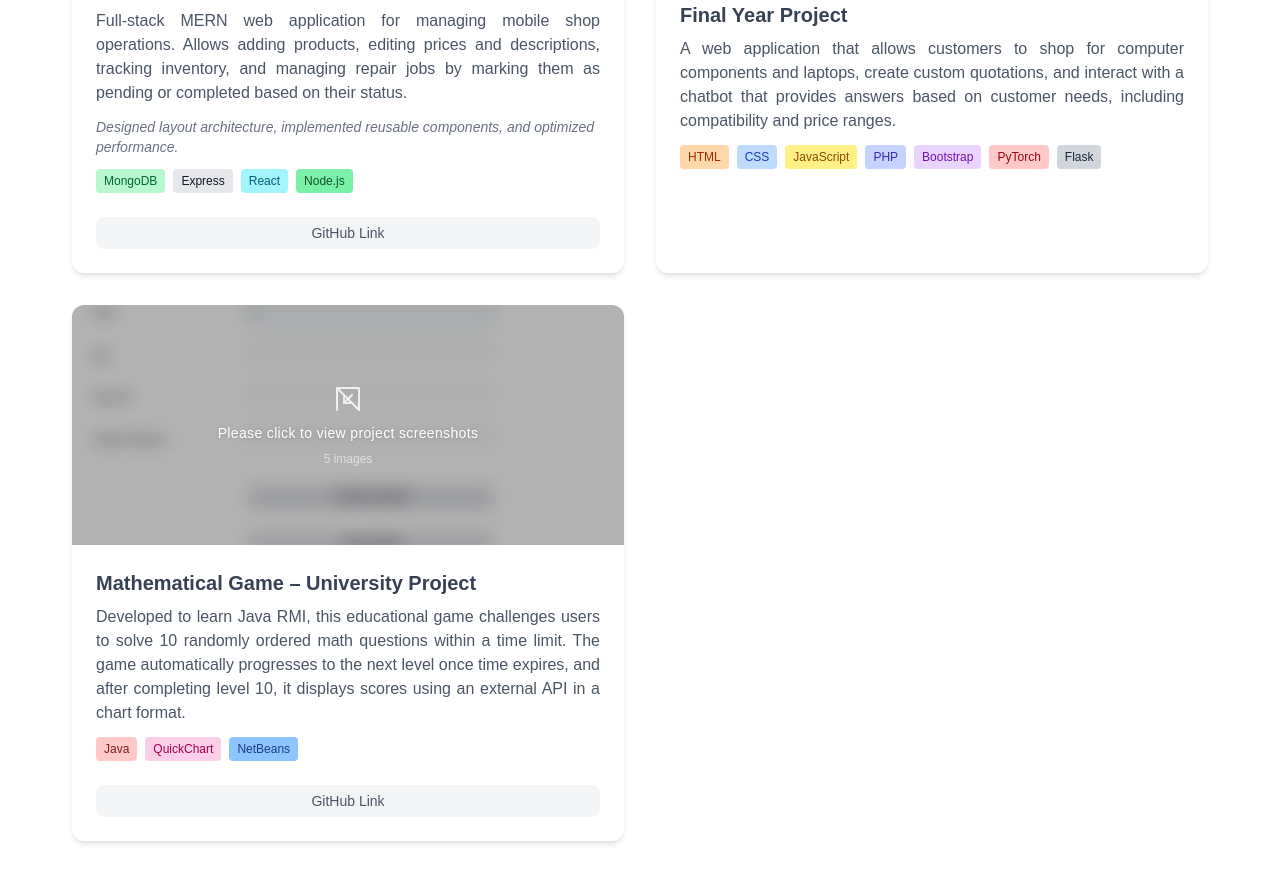
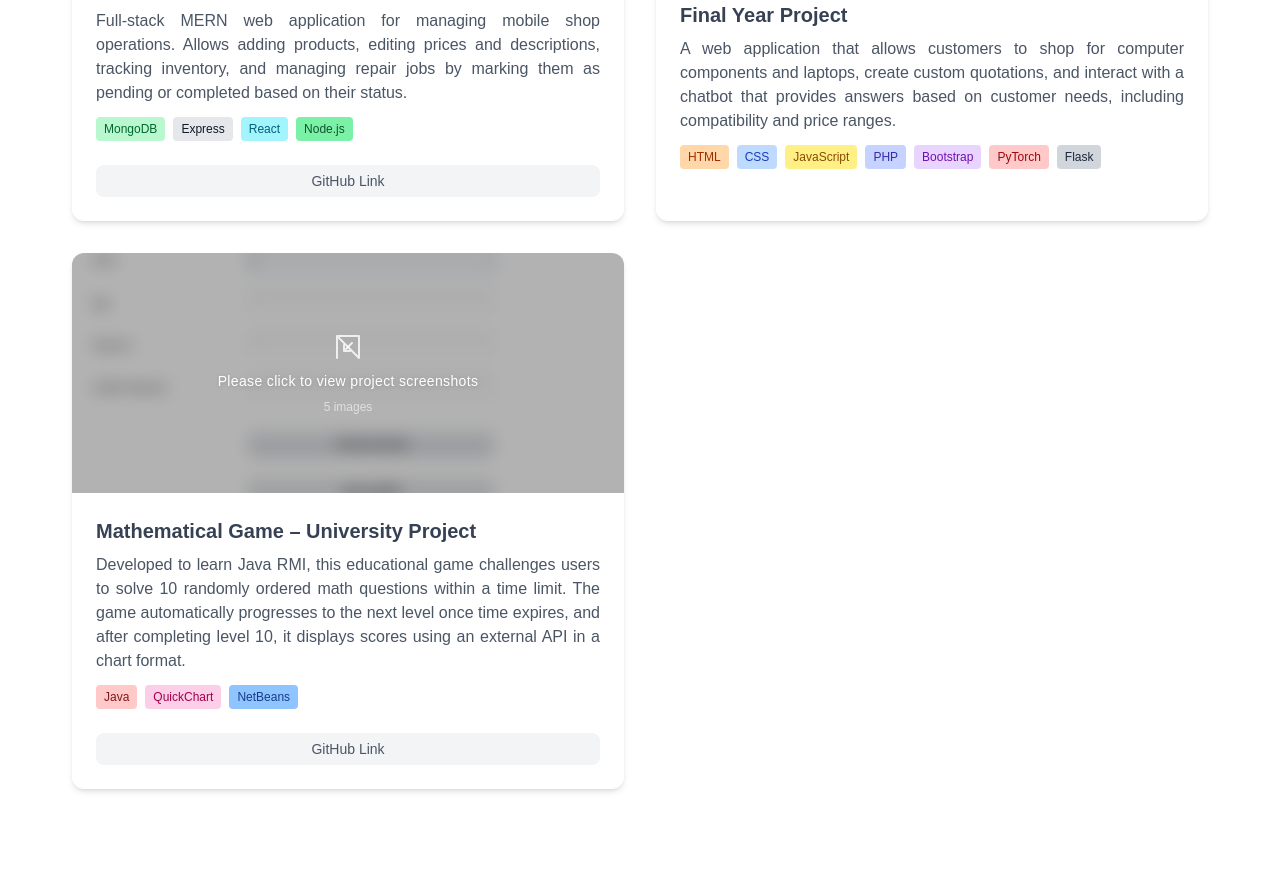
Before and after one commit to ERA-46/eranda-portfolio, a Next.js app: page / in a window 1280 px wide. Shown: the part 3503-4386 px from the top of the page. Built offline with nearby package versions, Linux system fonts and the light colour scheme.

Commit message:
changed projects description

```diff
--- a/data/projects.ts
+++ b/data/projects.ts
@@ -16,8 +16,6 @@ export const projects: Project[] = [
     description:
       "Full-stack MERN web application for managing mobile shop operations. Allows adding products, editing prices and descriptions, tracking inventory, and managing repair jobs by marking them as pending or completed based on their status.",
     tech: ["MongoDB", "Express", "React", "Node.js"],
-    contribution:
-      "Designed layout architecture, implemented reusable components, and optimized performance.",
     images: [
       "/projects/imaster/home.png",
       "/projects/imaster/products.png",
```
